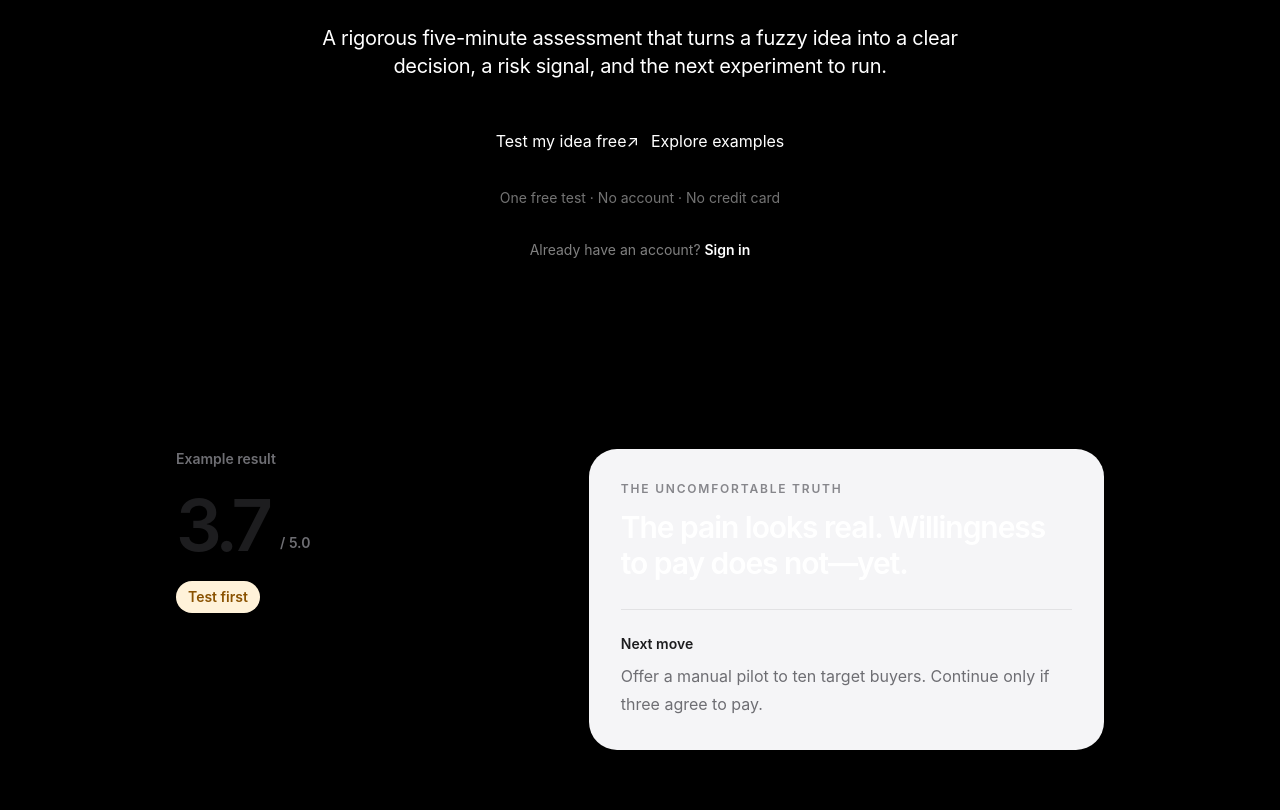
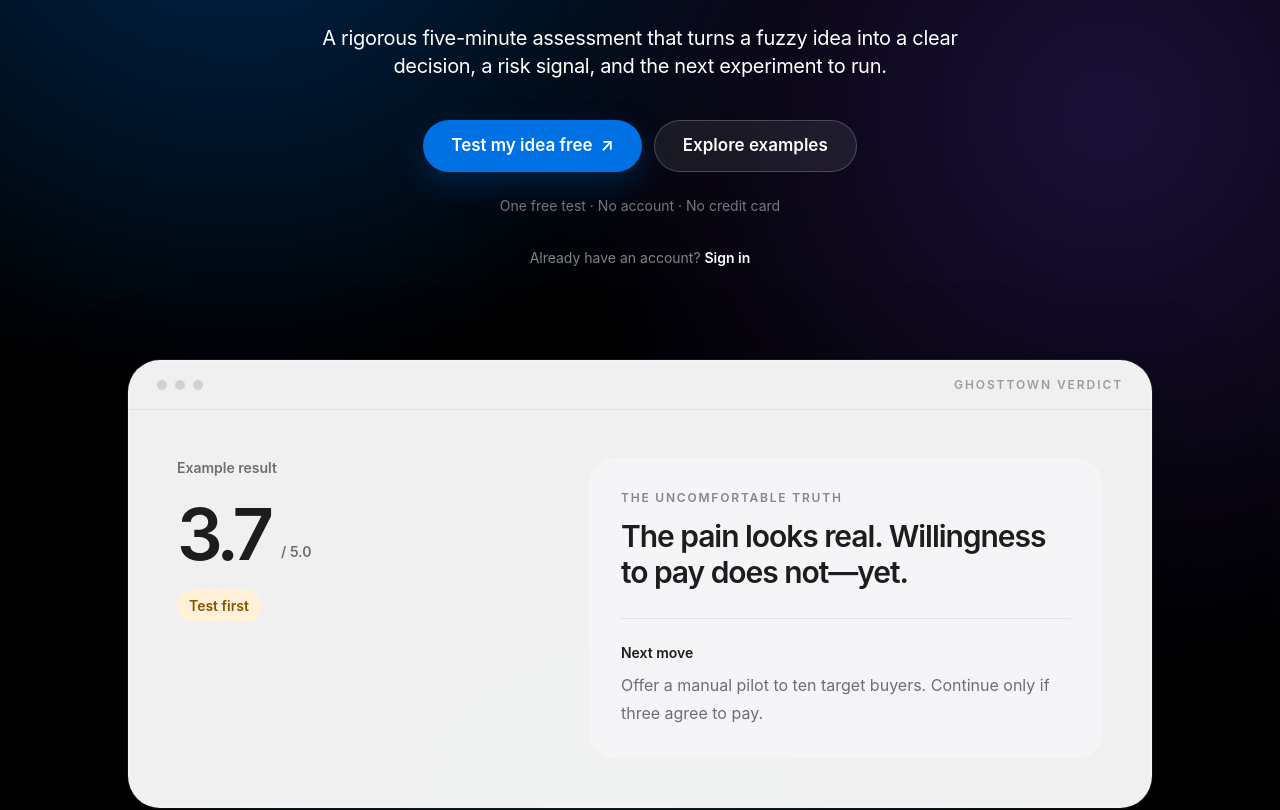
Before and after one commit to sanlorenzoprx/ghosttowntest, a React (Vite) app: page / in a window 1280 px wide. Shown: the part 425-1235 px from the top of the page. Built offline with nearby package versions, Linux system fonts and the light colour scheme; no server answers.

Commit message:
Polish global motion typography and surfaces

```diff
--- a/src/styles/globals.css
+++ b/src/styles/globals.css
@@ -4,181 +4,167 @@
 
 @layer base {
   :root {
-    --background: 36 33% 97%;
-    --foreground: 0 0% 6%;
-    --border: 30 20% 15%;
-    --input: 30 20% 15%;
-    --ring: 18 86% 39%;
-  }
+    --background: 240 5% 96%;
+    --foreground: 240 3% 12%;
+    --border: 240 5% 86%;
+    --input: 240 5% 86%;
+    --ring: 210 100% 45%;
   }
 
-/* Base styles */
   * {
-  margin: 0;
-  padding: 0;
     box-sizing: border-box;
   }
 
   html {
+    min-height: 100%;
     scroll-behavior: smooth;
-  height: 100%;
+    background: #f5f5f7;
   }
 
   body {
-  font-family: 'Inter', ui-sans-serif, system-ui, sans-serif;
+    min-height: 100%;
+    margin: 0;
+    font-family: Inter, -apple-system, BlinkMacSystemFont, "SF Pro Text", "Helvetica Neue", Arial, sans-serif;
+    color: #1d1d1f;
+    background: #f5f5f7;
+    line-height: 1.5;
     -webkit-font-smoothing: antialiased;
     -moz-osx-font-smoothing: grayscale;
-  line-height: 1.6;
-  color: #171717;
-  background: #faf9f6;
+    text-rendering: optimizeLegibility;
+  }
+
+  button,
+  a,
+  input,
+  textarea,
+  select {
+    min-height: 44px;
+  }
+
+  button {
+    cursor: pointer;
+  }
+
+  button:disabled {
+    cursor: not-allowed;
+    opacity: 0.5;
+  }
+
+  ::selection {
+    color: #fff;
+    background: #0071e3;
+  }
 }
 
 #root {
   display: flex;
+  min-height: 100vh;
   flex-direction: column;
-  min-height: 100vh;
 }
 
-/* Custom components using @apply */
 @layer components {
   .btn-primary {
-    @apply bg-blue-600 text-white px-4 py-2 rounded font-medium hover:bg-blue-700 transition;
+    @apply rounded-full bg-[#0071e3] px-5 py-2.5 font-semibold text-white transition hover:bg-[#0077ed] focus:outline-none focus:ring-4 focus:ring-blue-200;
   }
 
   .btn-secondary {
-    @apply border border-gray-300 text-gray-900 px-4 py-2 rounded font-medium hover:bg-gray-50 transition;
+    @apply rounded-full border border-black/10 bg-white px-5 py-2.5 font-semibold text-[#1d1d1f] transition hover:bg-black/[0.03] focus:outline-none focus:ring-4 focus:ring-black/5;
   }
 
   .input-base {
-    @apply border border-gray-300 rounded px-4 py-2 focus:outline-none focus:ring-2 focus:ring-blue-500;
+    @apply rounded-xl border border-black/10 bg-white px-4 py-3 outline-none transition focus:border-[#0071e3] focus:ring-4 focus:ring-blue-100;
   }
 
   .card {
-    @apply bg-white border border-gray-200 rounded-lg p-6 shadow-sm;
+    @apply rounded-3xl border border-black/[0.07] bg-white p-6 shadow-[0_16px_50px_rgba(0,0,0,0.06)];
+  }
+
+  .premium-cta {
+    @apply inline-flex min-h-[52px] items-center justify-center gap-2 rounded-full bg-[#0071e3] px-7 py-3 text-[17px] font-semibold text-white shadow-[0_12px_32px_rgba(0,113,227,0.24)] transition duration-300 hover:-translate-y-0.5 hover:bg-[#0077ed] hover:shadow-[0_16px_40px_rgba(0,113,227,0.3)] focus:outline-none focus:ring-4 focus:ring-blue-300/40;
+  }
+
+  .premium-secondary {
+    @apply inline-flex min-h-[52px] items-center justify-center rounded-full border border-white/20 bg-white/[0.08] px-7 py-3 text-[17px] font-semibold text-white backdrop-blur-xl transition duration-300 hover:bg-white/[0.14] focus:outline-none focus:ring-4 focus:ring-white/15;
+  }
+
+  .eyebrow {
+    @apply text-sm font-semibold tracking-[-0.01em] text-[#0071e3];
+  }
+
+  .section-title {
+    @apply mt-4 text-4xl font-semibold leading-[1.02] tracking-[-0.05em] text-[#1d1d1f] sm:text-6xl;
+  }
+
+  .section-copy {
+    @apply mt-6 max-w-2xl text-lg leading-8 tracking-[-0.015em] text-[#6e6e73] sm:text-xl;
   }
 }
 
-/* Animations */
+.hero-aurora {
+  position: absolute;
+  inset: -30%;
+  pointer-events: none;
+  background:
+    radial-gradient(circle at 30% 28%, rgba(0, 113, 227, 0.42), transparent 28%),
+    radial-gradient(circle at 72% 42%, rgba(121, 76, 255, 0.25), transparent 30%),
+    radial-gradient(circle at 48% 78%, rgba(0, 194, 255, 0.16), transparent 26%);
+  filter: blur(18px);
+  opacity: 0.9;
+  animation: aurora-breathe 10s ease-in-out infinite alternate;
+}
+
+.product-window {
+  overflow: hidden;
+  border: 1px solid rgba(255, 255, 255, 0.22);
+  border-radius: 32px;
+  color: #1d1d1f;
+  background: rgba(255, 255, 255, 0.94);
+  box-shadow: 0 45px 110px rgba(0, 0, 0, 0.42), 0 0 0 1px rgba(255, 255, 255, 0.08);
+  backdrop-filter: blur(28px);
+}
+
+.product-window > div:first-child > div span {
+  display: block;
+  width: 10px;
+  height: 10px;
+  border-radius: 999px;
+  background: rgba(0, 0, 0, 0.13);
+}
+
+@keyframes aurora-breathe {
+  from { transform: scale(0.96) translate3d(-1%, 0, 0); }
+  to { transform: scale(1.04) translate3d(1%, -1%, 0); }
+}
+
 @keyframes spin {
-  to {
-    transform: rotate(360deg);
-  }
+  to { transform: rotate(360deg); }
 }
 
 .animate-spin {
   animation: spin 1s linear infinite;
 }
 
-.landing-grid-pattern {
-  opacity: 0.14;
-  background-image: radial-gradient(circle, rgba(255, 255, 255, 0.7) 1px, transparent 1px);
-  background-size: 42px 42px;
-}
-
-@keyframes landing-slide-in {
-  from {
-    opacity: 0;
-    transform: translateX(-18px);
-  }
-  to {
-    opacity: 1;
-    transform: translateX(0);
-  }
-}
-
-@keyframes landing-slide-up {
-  from {
-    opacity: 0;
-    transform: translateY(16px);
-  }
-  to {
-    opacity: 1;
-    transform: translateY(0);
-  }
-}
-
-@keyframes landing-question-pulse {
-  0%,
-  100% {
-    opacity: 0.45;
-    transform: scaleX(0.98);
-  }
-  50% {
-    opacity: 1;
-    transform: scaleX(1);
-  }
-}
-
-.landing-slide-in {
-  animation: landing-slide-in 600ms ease-out both;
-}
-
-.landing-slide-up {
-  animation: landing-slide-up 500ms ease-out both;
-}
-
-.landing-question-pulse {
-  animation: landing-question-pulse 900ms ease-in-out infinite;
-  transform-origin: left;
-}
-
-.landing-delay-1 {
-  animation-delay: 140ms;
-}
-
-.landing-delay-2 {
-  animation-delay: 260ms;
-}
-
-.landing-delay-3 {
-  animation-delay: 380ms;
-}
-
-@media (prefers-reduced-motion: reduce) {
-  .landing-slide-in,
-  .landing-slide-up,
-  .landing-question-pulse {
-    animation: none;
-  }
-}
-
-/* Utility overrides */
-button {
-  cursor: pointer;
-  transition: all 150ms ease;
-}
-
-button:disabled {
-  opacity: 0.5;
-  cursor: not-allowed;
-}
-
-button, a, input, textarea, select {
-  min-height: 44px;
-}
-
 .ghost-surface {
-  background-color: #0f0f0f;
-  background-image: radial-gradient(rgba(255,255,255,.09) .7px, transparent .7px);
-  background-size: 8px 8px;
-}
-
-.texture-noise::before {
-  content: '';
-  position: absolute;
-  inset: 0;
-  pointer-events: none;
-  opacity: 0.03;
-  background-image: radial-gradient(rgba(255,255,255,.95) .7px, transparent .7px);
-  background-size: 8px 8px;
+  background-color: #0b0b0c;
 }
 
 .ghost-score-ring {
-  background: conic-gradient(#d4af37 var(--score), #e7dfd2 0);
+  background: conic-gradient(#0071e3 var(--score), #e8e8ed 0);
 }
 
 input:disabled,
 textarea:disabled {
-  background-color: #f3f4f6;
   cursor: not-allowed;
+  background-color: #f5f5f7;
 }
+
+@media (prefers-reduced-motion: reduce) {
+  *,
+  *::before,
+  *::after {
+    scroll-behavior: auto !important;
+    animation-duration: 0.01ms !important;
+    animation-iteration-count: 1 !important;
+    transition-duration: 0.01ms !important;
+  }
+}
```
Lines whose indentation alone changed are shown as unchanged.
